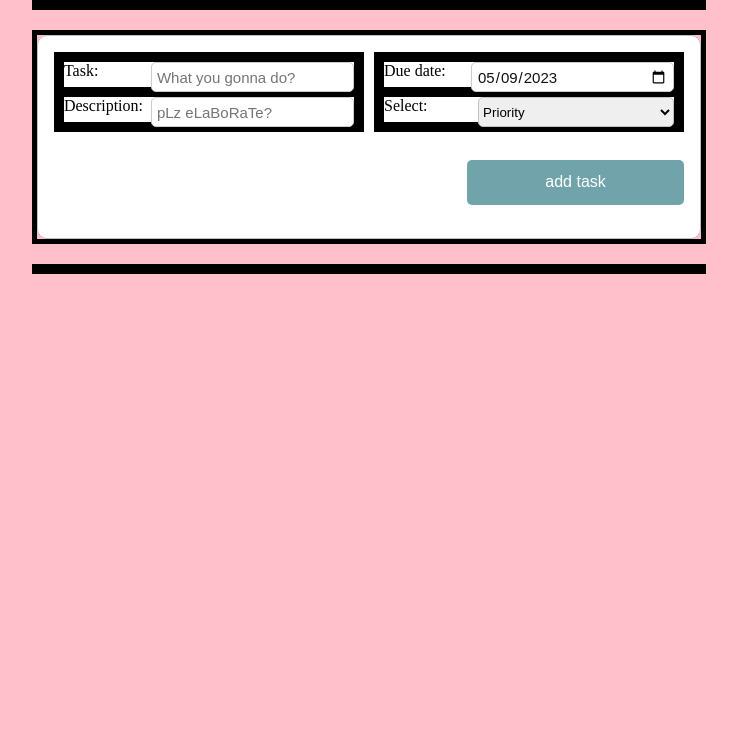
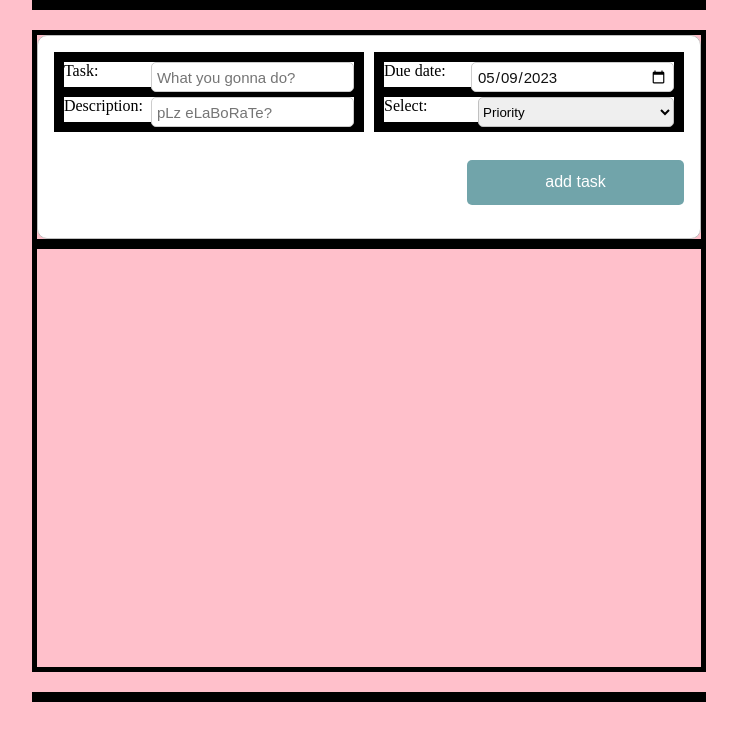
Before and after one commit to Jenziiy/todo-list, a website built with webpack: page dist/index.html in a window 1280 px wide. Shown: the whole page, without its empty margins (271-1008 px from the left). Built offline with nearby package versions, Linux system fonts and the light colour scheme.

Commit message:
add extra container and grid on layout

```diff
--- a/src/file.css
+++ b/src/file.css
@@ -113,6 +113,17 @@ justify-content: space-between;
 
 }
 
+main{
+  display: grid;
+  grid-template-rows: 1fr 2fr;
+}
+#item-container{
+  display: grid;
+  grid-template-columns: repeat(3,1fr);
+  grid-template-rows: repeat(2,1fr);
+  grid-auto-flow: row;
+}
+
 @media (max-width: 768px) {
   #add-task {
     grid-template-columns: 1fr;
--- a/src/view.js
+++ b/src/view.js
@@ -13,6 +13,7 @@ export function createPage(){
   createPageStructure();
   el('main-wrapper').appendChild(createForm());
   buttonLogic();
+  createItemContainer();
 }
 
 export function createPageStructure(){
@@ -115,3 +116,9 @@ function createCheckbox(labelName, name){
   input.setAttribute(`value`, 1);
   return createFieldWrapper(name, 'inputdiv', label, input);
 }
+
+function createItemContainer(){
+  const itemContainer = document.createElement('div');
+  itemContainer.id = 'item-container';
+  document.getElementsByTagName('main')[0].appendChild(itemContainer);
+}
```
